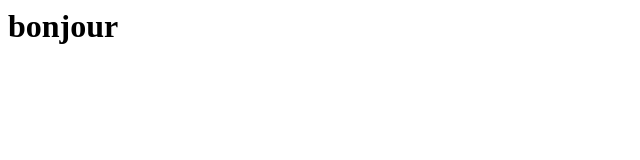
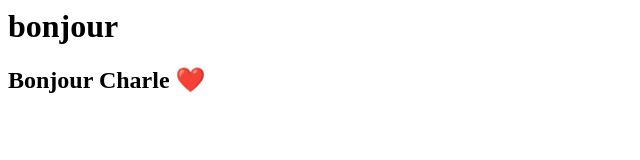
Before and after one commit to CharlesOnAir/initiation-github, a plain HTML site: page index.html in a window 1280 px wide. Shown: the whole page, without its empty margins (0-640 px from the left). Drawn offline with Linux system fonts and the light colour scheme.

Commit message:
ajout de bonjour charles

```diff
--- a/index.html
+++ b/index.html
@@ -1 +1,2 @@
 <h1>bonjour</h1>
+<h2>Bonjour Charle ❤️</h2>
```
